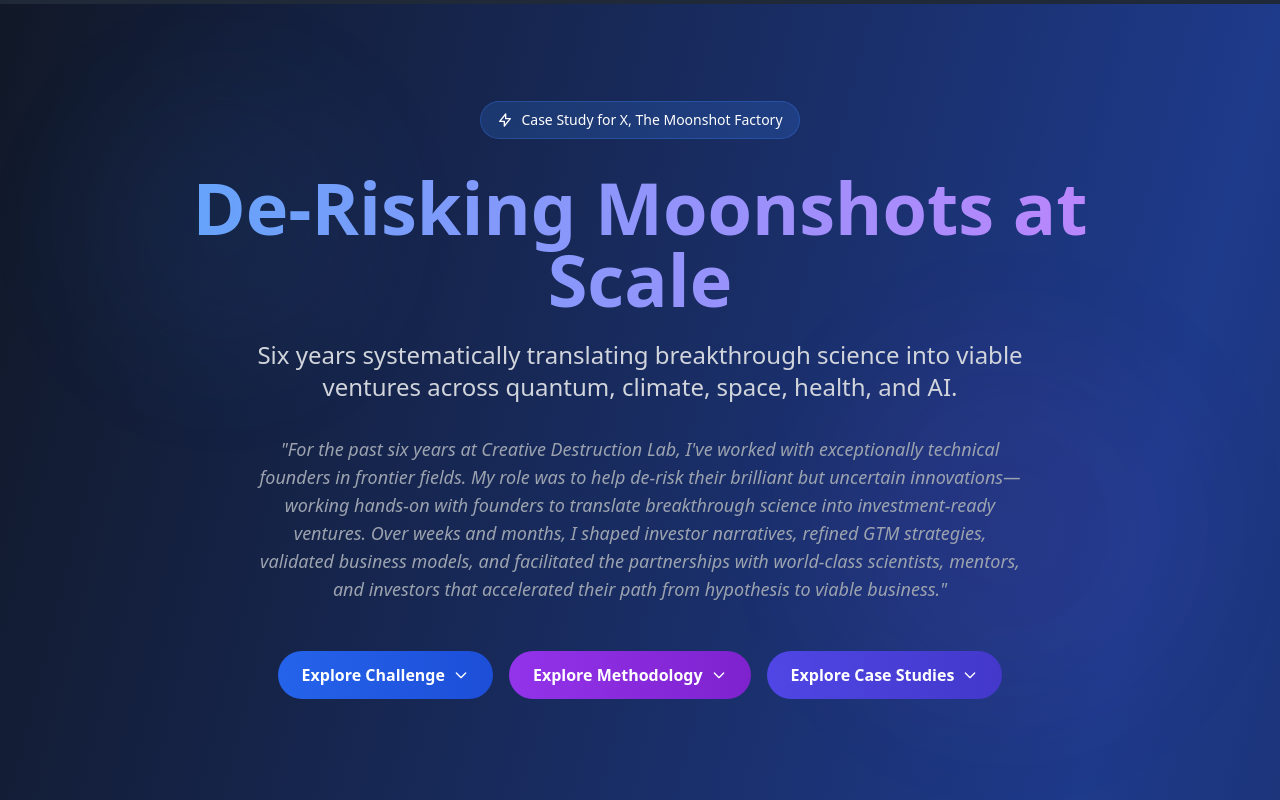
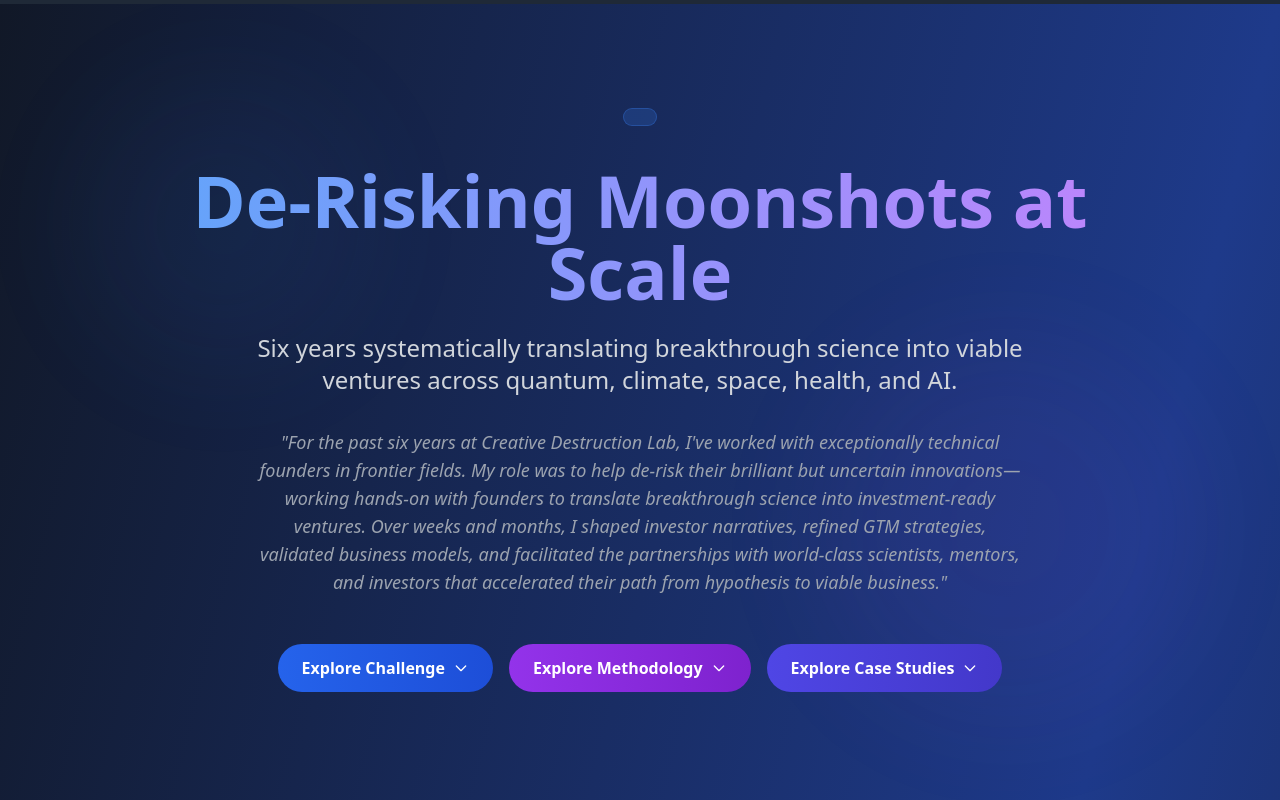
Before and after one commit to crao10/portfolio, a plain HTML site: page index.html in a window 1280 px wide. Shown: the top 800 px of the page. Drawn offline with nearby package versions, Linux system fonts and the light colour scheme.

Commit message:
Update index.html

```diff
--- a/index.html
+++ b/index.html
@@ -39,10 +39,6 @@
 
         <div class="max-w-5xl mx-auto text-center relative z-10">
             <div class="inline-flex items-center gap-2 px-4 py-2 bg-blue-500/20 rounded-full mb-8 border border-blue-500/30">
-                <svg class="w-4 h-4" fill="none" stroke="currentColor" viewBox="0 0 24 24">
-                    <path stroke-linecap="round" stroke-linejoin="round" stroke-width="2" d="M13 10V3L4 14h7v7l9-11h-7z"/>
-                </svg>
-                <span class="text-sm font-medium">Case Study for X, The Moonshot Factory</span>
             </div>
 
             <h1 class="text-5xl md:text-7xl font-bold mb-6 bg-clip-text text-transparent bg-gradient-to-r from-blue-400 to-purple-400">
```
